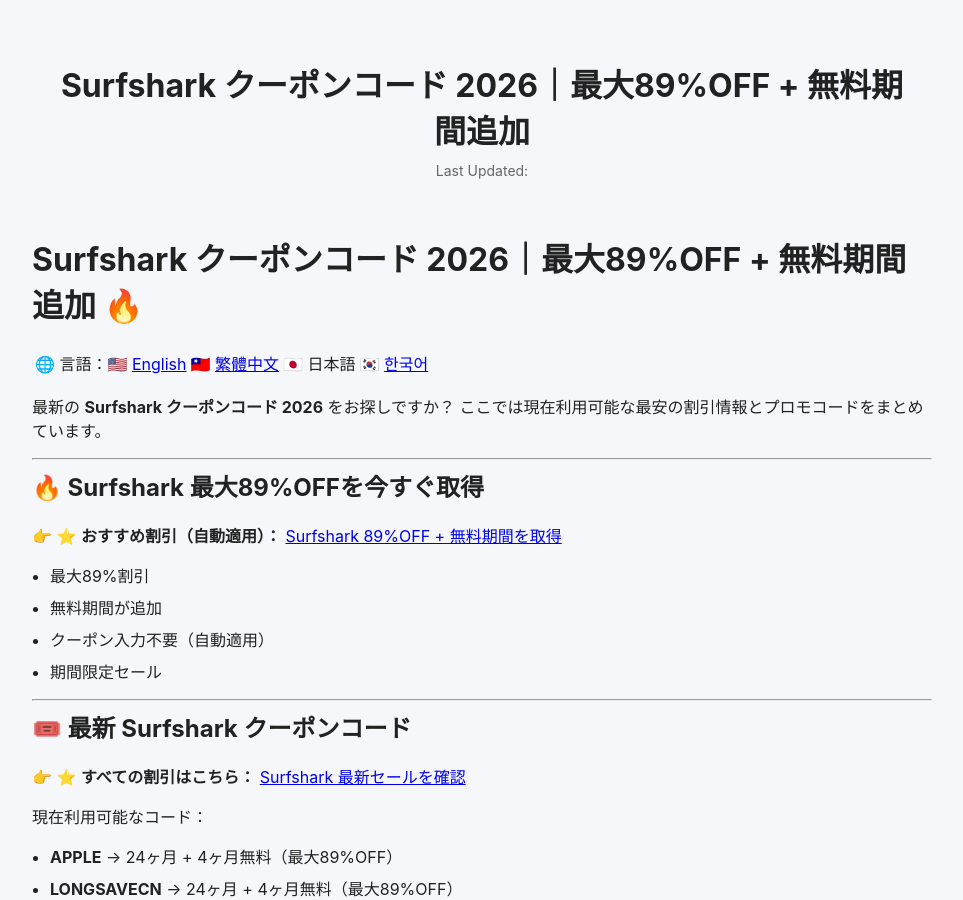
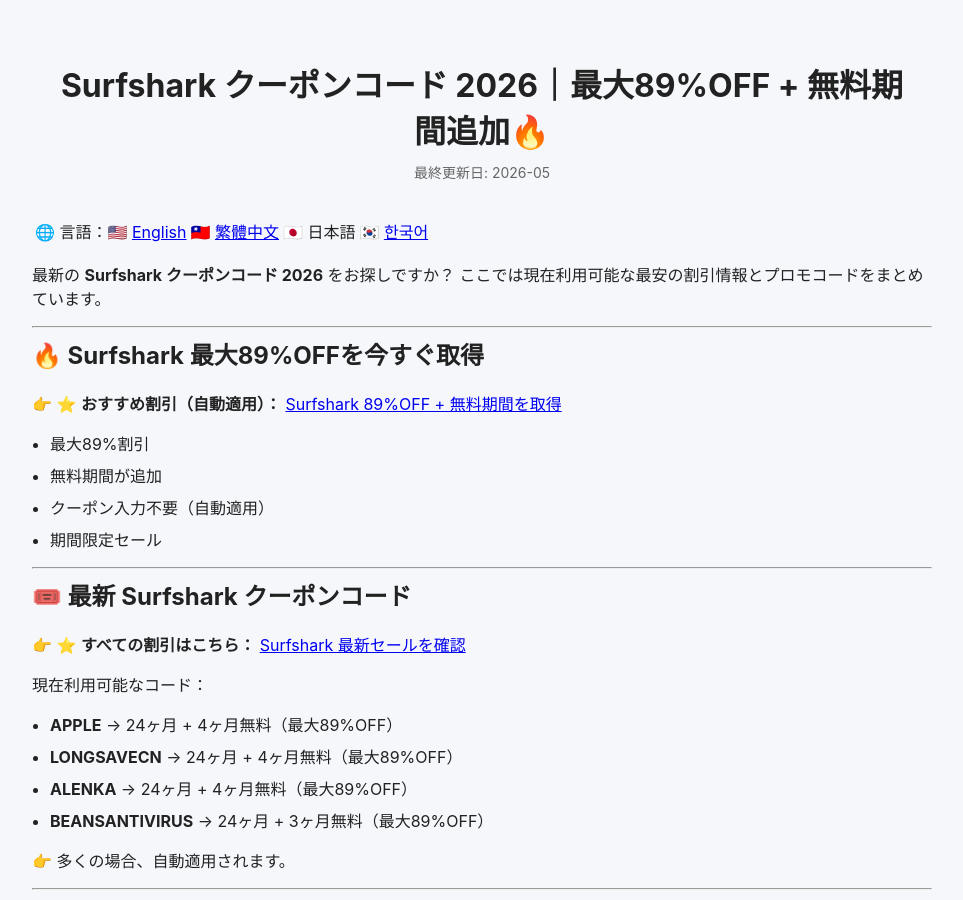
Before and after one commit to BestCouponCodes/best-coupon-codes, a Jekyll site: the page built from surfshark-coupon-code-ja.md, in a window 1280 px wide and 900 px high. Shown: the whole window, without its empty margins (158-1121 px from the left). Built offline with Jekyll 4.4.1, drawn with Linux system fonts in a browser that asks for light colours.

Commit message:
Add emoji to title and update last modified date

```diff
--- a/surfshark-coupon-code-ja.md
+++ b/surfshark-coupon-code-ja.md
@@ -1,10 +1,10 @@
 ---
 layout: default
-title: Surfshark クーポンコード 2026｜最大89%OFF + 無料期間追加
+title: Surfshark クーポンコード 2026｜最大89%OFF + 無料期間追加🔥
 description: "2026年の最新Surfsharkクーポンコードと割引情報を紹介。使えるVPN割引コードとお得なプランをまとめています。"
+lang: ja
+last_modified_at: 2026-05-04
 ---
-
-# Surfshark クーポンコード 2026｜最大89%OFF + 無料期間追加 🔥
 
 🌐 言語：🇺🇸 [English]({{ site.baseurl }}/surfshark-coupon-code/) | 🇹🇼 [繁體中文]({{ site.baseurl }}/surfshark-coupon-code-zh/) | 🇯🇵 日本語 | 🇰🇷 [한국어]({{ site.baseurl }}/surfshark-coupon-code-ko/)
 
```
Also changed, not shown: other parts of surfshark-coupon-code-ja.md (+0 -2 lines).
